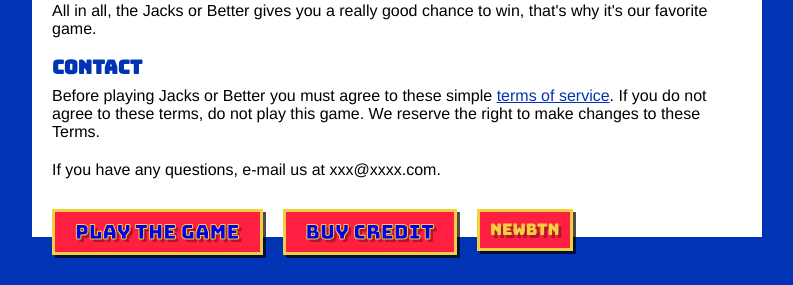
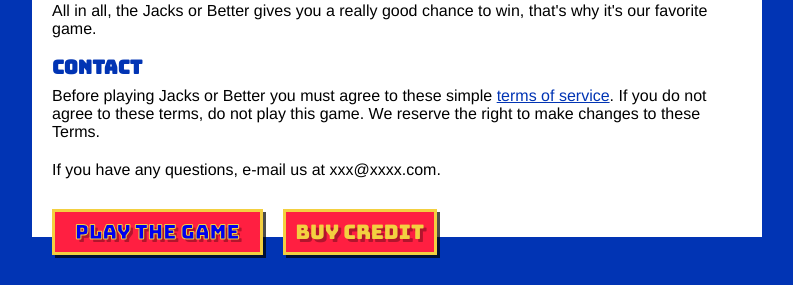
Before and after one commit to janfilips/blockchain-poker, a Django app: page /about in a window 1280 px wide. Shown: the part 1866-2151 px from the top of the page, without its empty margins (243-1036 px from the left). Run offline with Django 3.2, Linux system fonts and the light colour scheme; data comes from the database, SQL or seed files in the repository; data that the repository does not hold is empty.

Commit message:
fixed up buttons

```diff
--- a/static/css/main.css
+++ b/static/css/main.css
@@ -782,7 +782,7 @@ body {
   box-shadow: 1px 1px 0 rgba(0,0,0,0.7);
 }
 .special-btn {
-  font-size: 1.6rem;
+  font-size: 2rem;
   padding: 1rem;
   -webkit-text-stroke: 0;
   color: #f3d040;
--- a/templates/about.html
+++ b/templates/about.html
@@ -164,9 +164,8 @@
 
     <section class="action-container bottom-wrap">
           <a class="custom-btn" href="/">Play the game</a>
-          <a class="custom-btn" href="/credit">Buy credit</a>
-          <a class="custom-btn special-btn" href="/">newbtn</a>
-      </section>
+          <a class="custom-btn special-btn" href="/credit">Buy credit</a>
+    </section>
 
   </div>
 
--- a/templates/credit.html
+++ b/templates/credit.html
@@ -57,7 +57,7 @@
 
     <section class="action-container">
         <a class="custom-btn" href="/">Play the game</a>
-        <a class="custom-btn" href="/tos">Terms of service</a>
+        <a class="custom-btn special-btn" href="/tos">Terms of service</a>
     </section>
 </div>
 
```
